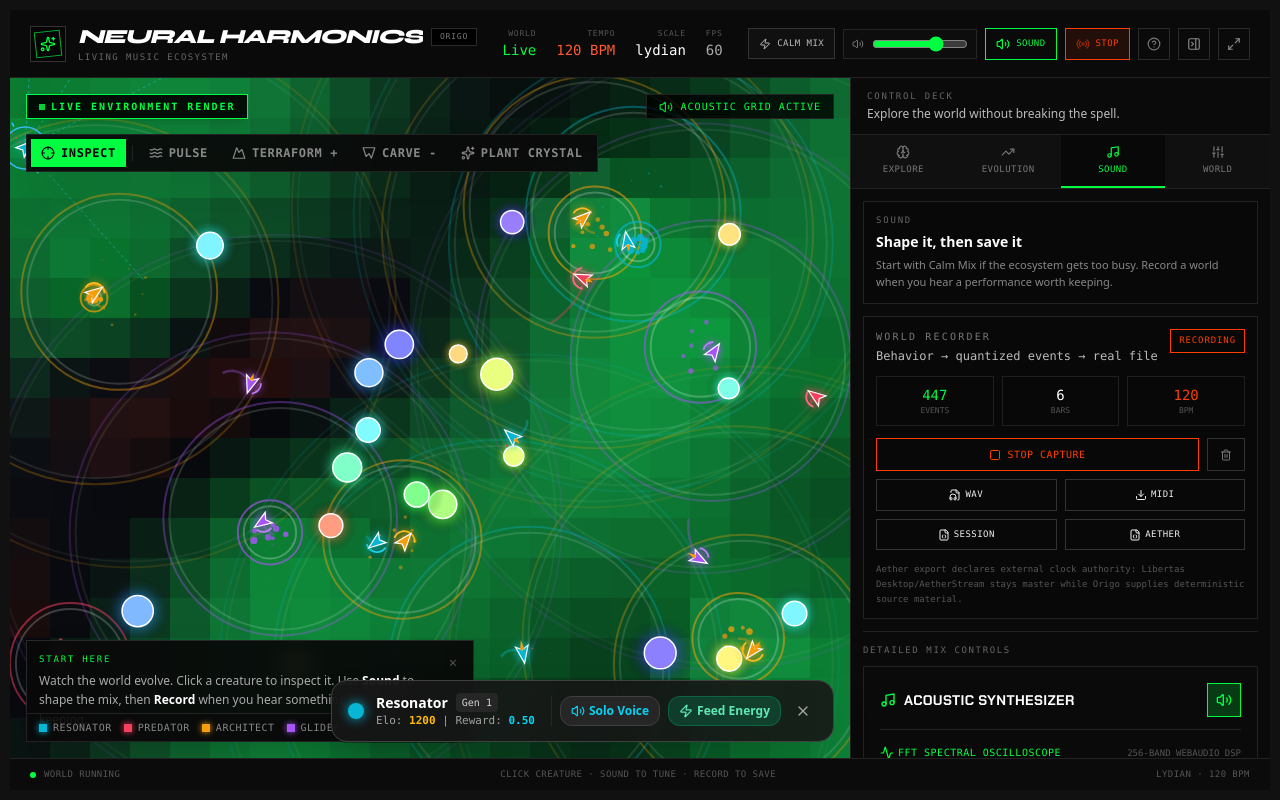
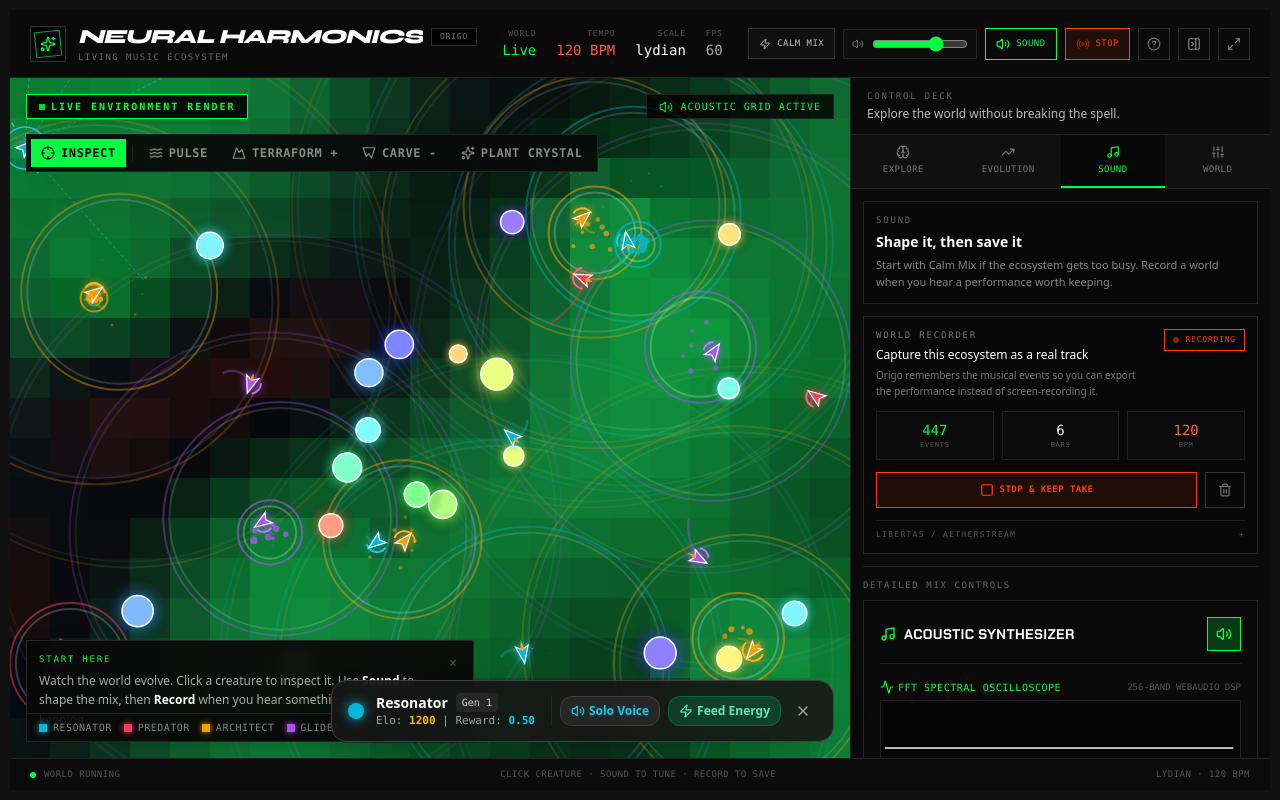
Before and after one commit to SouthPaw302/Origo, a React (Vite) app: page / in a window 1280 px wide. Both pictures are taken after a click on the button "RECORD". Built offline with nearby package versions, Linux system fonts and the light colour scheme.

Commit message:
feat: simplify recording and export workflow

```diff
--- a/src/components/MusicCapturePanel.tsx
+++ b/src/components/MusicCapturePanel.tsx
@@ -1,11 +1,12 @@
 import React, { useEffect, useState } from 'react';
-import { Download, FileAudio, FileJson, Radio, Square, Trash2 } from 'lucide-react';
+import { Download, FileAudio, FileJson, Link2, Radio, Square, Trash2 } from 'lucide-react';
 import { SimulationEngine } from '../simulation/engine';
 import { origoMusicSystem } from '../music/musicSystem';
 
 export function MusicCapturePanel({ engine }: { engine: SimulationEngine }) {
   const [, refresh] = useState(0);
   const [rendering, setRendering] = useState(false);
+  const [showAdvanced, setShowAdvanced] = useState(false);
 
   useEffect(() => origoMusicSystem.subscribe(() => refresh((v) => v + 1)), []);
 
@@ -14,54 +15,71 @@ export function MusicCapturePanel({ engine }: { engine: SimulationEngine }) {
 
   const exportWav = async () => {
     setRendering(true);
-    try {
-      await origoMusicSystem.exportWav();
-    } finally {
-      setRendering(false);
-    }
+    try { await origoMusicSystem.exportWav(); }
+    finally { setRendering(false); }
   };
 
   return (
-    <section className="mt-3 border border-[#222] bg-[#080808] p-3 font-mono">
+    <section className="border border-[#262626] bg-[#080808] p-3 font-mono">
       <div className="flex items-start justify-between gap-3">
         <div>
-          <p className="text-[10px] uppercase tracking-[0.22em] text-[#777]">World Recorder</p>
-          <p className="mt-1 text-xs text-[#bbb]">Behavior → quantized events → real file</p>
+          <p className="text-[9px] uppercase tracking-[0.2em] text-[#777]">World Recorder</p>
+          <p className="mt-1 text-xs font-sans font-medium text-white">Capture this ecosystem as a real track</p>
+          <p className="mt-1 text-[10px] font-sans leading-relaxed text-[#777]">Origo remembers the musical events so you can export the performance instead of screen-recording it.</p>
         </div>
-        <div className={`px-2 py-1 text-[9px] uppercase tracking-widest border ${status.recording ? 'border-[#ff3e00] text-[#ff3e00]' : 'border-[#333] text-[#666]'}`}>
-          {status.recording ? 'Recording' : 'Idle'}
+        <div className={`flex items-center gap-1.5 border px-2 py-1 text-[8px] uppercase tracking-widest ${status.recording ? 'border-[#ff3e00] text-[#ff3e00]' : 'border-[#333] text-[#666]'}`}>
+          <span className={`h-1.5 w-1.5 rounded-full ${status.recording ? 'bg-[#ff3e00] animate-pulse' : 'bg-[#444]'}`} />
+          {status.recording ? 'Recording' : hasEvents ? 'Captured' : 'Ready'}
         </div>
       </div>
 
       <div className="mt-3 grid grid-cols-3 gap-2 text-center">
-        <div className="border border-[#1f1f1f] p-2"><div className="text-[#00ff41] text-sm">{status.eventCount}</div><div className="text-[8px] uppercase text-[#555]">Events</div></div>
-        <div className="border border-[#1f1f1f] p-2"><div className="text-white text-sm">{status.barsCaptured}</div><div className="text-[8px] uppercase text-[#555]">Bars</div></div>
-        <div className="border border-[#1f1f1f] p-2"><div className="text-[#ff3e00] text-sm">{engine.activePreset.soundPreset.tempoBpm}</div><div className="text-[8px] uppercase text-[#555]">BPM</div></div>
+        <RecorderStat value={status.eventCount} label="Events" accent="text-[#00ff41]" />
+        <RecorderStat value={status.barsCaptured} label="Bars" accent="text-white" />
+        <RecorderStat value={engine.activePreset.soundPreset.tempoBpm} label="BPM" accent="text-[#ff6538]" />
       </div>
 
       <div className="mt-3 flex gap-2">
         {!status.recording ? (
-          <button onClick={() => origoMusicSystem.start(engine)} className="flex-1 border border-[#00ff41] text-[#00ff41] hover:bg-[#00ff41] hover:text-black px-2 py-2 text-[10px] uppercase tracking-wider flex items-center justify-center gap-1.5">
-            <Radio className="w-3 h-3" /> Capture World
+          <button onClick={() => origoMusicSystem.start(engine)} className="flex flex-1 items-center justify-center gap-1.5 border border-[#00ff41] bg-[#00ff41] px-3 py-2.5 text-[9px] font-bold uppercase tracking-wider text-black transition hover:bg-[#62ff86]">
+            <Radio className="h-3.5 w-3.5" /> {hasEvents ? 'Record New Take' : 'Start Recording'}
           </button>
         ) : (
-          <button onClick={() => origoMusicSystem.stop()} className="flex-1 border border-[#ff3e00] text-[#ff3e00] hover:bg-[#ff3e00] hover:text-black px-2 py-2 text-[10px] uppercase tracking-wider flex items-center justify-center gap-1.5">
-            <Square className="w-3 h-3" /> Stop Capture
+          <button onClick={() => origoMusicSystem.stop()} className="flex flex-1 items-center justify-center gap-1.5 border border-[#ff3e00] bg-[#ff3e00]/10 px-3 py-2.5 text-[9px] font-bold uppercase tracking-wider text-[#ff3e00] transition hover:bg-[#ff3e00] hover:text-black">
+            <Square className="h-3.5 w-3.5" /> Stop & Keep Take
           </button>
         )}
-        <button onClick={() => origoMusicSystem.clear()} className="border border-[#333] text-[#777] hover:text-white px-3 py-2" title="Clear captured session"><Trash2 className="w-3 h-3" /></button>
+        <button onClick={() => origoMusicSystem.clear()} disabled={!hasEvents && !status.recording} className="border border-[#333] px-3 py-2 text-[#777] transition hover:text-white disabled:opacity-30" title="Clear captured session"><Trash2 className="h-3.5 w-3.5" /></button>
       </div>
 
-      <div className="mt-2 grid grid-cols-2 gap-2">
-        <button disabled={!hasEvents || rendering} onClick={exportWav} className="disabled:opacity-30 border border-[#333] hover:border-[#00ff41] px-2 py-2 text-[9px] uppercase tracking-wider flex items-center justify-center gap-1"><FileAudio className="w-3 h-3" /> {rendering ? 'Rendering' : 'WAV'}</button>
-        <button disabled={!hasEvents} onClick={() => origoMusicSystem.exportMidi()} className="disabled:opacity-30 border border-[#333] hover:border-[#00ff41] px-2 py-2 text-[9px] uppercase tracking-wider flex items-center justify-center gap-1"><Download className="w-3 h-3" /> MIDI</button>
-        <button disabled={!hasEvents} onClick={() => origoMusicSystem.exportSessionJson()} className="disabled:opacity-30 border border-[#333] hover:border-[#00ff41] px-2 py-2 text-[9px] uppercase tracking-wider flex items-center justify-center gap-1"><FileJson className="w-3 h-3" /> Session</button>
-        <button disabled={!hasEvents} onClick={() => origoMusicSystem.exportAetherManifest()} className="disabled:opacity-30 border border-[#333] hover:border-[#ff3e00] px-2 py-2 text-[9px] uppercase tracking-wider flex items-center justify-center gap-1"><FileJson className="w-3 h-3" /> Aether</button>
-      </div>
+      {hasEvents && !status.recording && (
+        <div className="mt-3 border-t border-[#222] pt-3">
+          <p className="mb-2 text-[8px] uppercase tracking-[0.18em] text-[#666]">Export this take</p>
+          <div className="grid grid-cols-3 gap-2">
+            <ExportButton disabled={rendering} onClick={exportWav} icon={<FileAudio className="h-3 w-3" />} label={rendering ? 'Rendering' : 'WAV'} primary />
+            <ExportButton onClick={() => origoMusicSystem.exportMidi()} icon={<Download className="h-3 w-3" />} label="MIDI" />
+            <ExportButton onClick={() => origoMusicSystem.exportSessionJson()} icon={<FileJson className="h-3 w-3" />} label="Session" />
+          </div>
+        </div>
+      )}
 
-      <p className="mt-3 text-[9px] leading-relaxed text-[#555]">
-        Aether export declares external clock authority: Libertas Desktop/AetherStream stays master while Origo supplies deterministic source material.
-      </p>
+      <button onClick={() => setShowAdvanced((value) => !value)} className="mt-3 flex w-full items-center justify-between border-t border-[#202020] pt-2 text-left text-[8px] uppercase tracking-[0.16em] text-[#555] hover:text-[#999]">
+        <span>Libertas / AetherStream</span><span>{showAdvanced ? '−' : '+'}</span>
+      </button>
+      {showAdvanced && (
+        <div className="mt-2 border border-[#202020] bg-[#0b0b0b] p-2.5">
+          <p className="font-sans text-[10px] leading-relaxed text-[#777]">For the LibertasDJ/Desktop pipeline. Desktop remains the authoritative musical clock; Origo provides deterministic source/session data.</p>
+          <button disabled={!hasEvents} onClick={() => origoMusicSystem.exportAetherManifest()} className="mt-2 flex w-full items-center justify-center gap-1.5 border border-[#333] px-2 py-2 text-[8px] uppercase tracking-wider text-[#aaa] hover:border-[#ff3e00] hover:text-[#ff6538] disabled:opacity-30"><Link2 className="h-3 w-3" /> Export Aether Manifest</button>
+        </div>
+      )}
     </section>
   );
 }
+
+function RecorderStat({ value, label, accent }: { value: number; label: string; accent: string }) {
+  return <div className="border border-[#1f1f1f] bg-[#0b0b0b] p-2"><div className={`text-sm ${accent}`}>{value}</div><div className="text-[7px] uppercase tracking-widest text-[#555]">{label}</div></div>;
+}
+
+function ExportButton({ onClick, icon, label, disabled = false, primary = false }: { onClick: () => void; icon: React.ReactNode; label: string; disabled?: boolean; primary?: boolean }) {
+  return <button disabled={disabled} onClick={onClick} className={`flex items-center justify-center gap-1 border px-2 py-2 text-[8px] uppercase tracking-wider transition disabled:opacity-30 ${primary ? 'border-[#00ff41]/60 text-[#00ff41] hover:bg-[#00ff41] hover:text-black' : 'border-[#333] text-[#aaa] hover:border-[#00ff41] hover:text-[#00ff41]'}`}>{icon}{label}</button>;
+}
```
